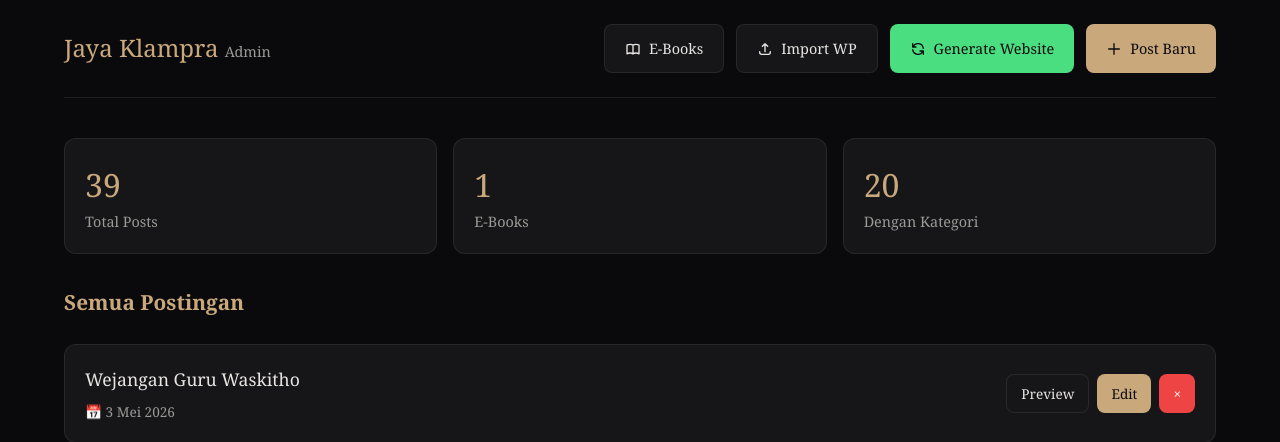
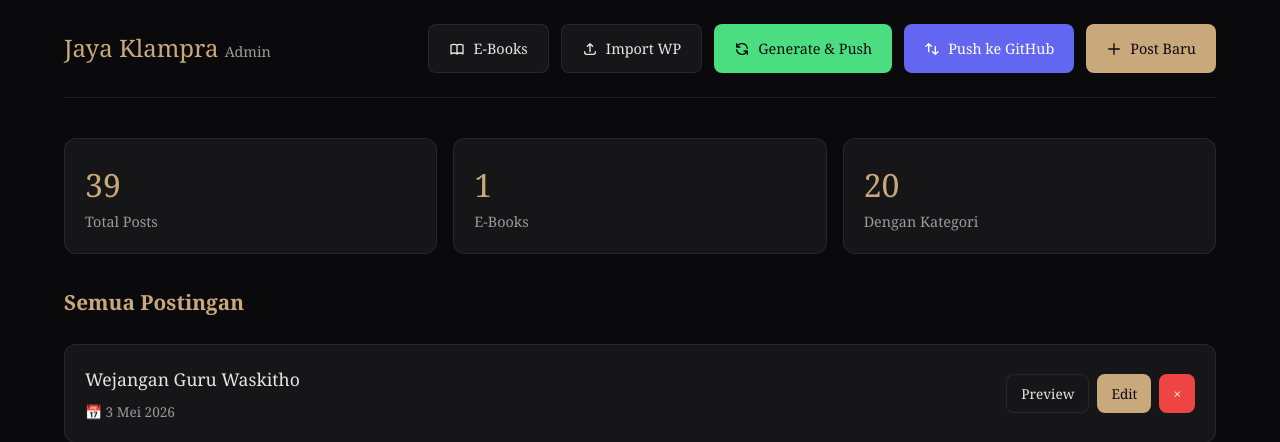
Before and after one commit to Sidiq-dev/jayaklampra, a Flask app: page / in a window 1280 px wide. Shown: the top 442 px of the page. Run offline with Flask 3, Linux system fonts and the light colour scheme.

Commit message:
Feat: Add auto-push to GitHub from admin dashboard
- Added /generate-and-push route that generates and pushes in one click
- Added /push-to-github route for manual push
- "Generate Website" button changed to "Generate & Push"
- Automatically commits with message: "Auto-update from admin CMS"
- Uses subprocess to run git commands (add, commit, push)

Usage:
1. Edit posts/e-books in dashboard
2. Click "Generate & Push"
3. Changes automatically committed and pushed to GitHub

Co-Authored-By: Claude Opus 4.6 <noreply@anthropic.com>

```diff
--- a/admin/app.py
+++ b/admin/app.py
@@ -204,6 +204,46 @@ def generate():
         flash(result, 'success')
     except Exception as e:
         flash(f'Error: {str(e)}', 'error')
+    return redirect(url_for('index'))
+
+@app.route('/generate-and-push')
+def generate_and_push():
+    """Generate and auto-push to GitHub"""
+    try:
+        from generate import generate_site
+        result = generate_site()
+
+        # Git add, commit, push
+        subprocess.run(['git', 'add', '.'],
+                       cwd=BASE_DIR,
+                       capture_output=True,
+                       text=True,
+                       timeout=30)
+
+        commit_msg = f'Auto-update from admin CMS - {datetime.now().strftime("%Y-%m-%d %H:%M")}'
+        subprocess.run(['git', 'commit', '-m', commit_msg,
+                       '-m', 'Co-Authored-By: Claude Opus 4.6 <noreply@anthropic.com>'],
+                       cwd=BASE_DIR,
+                       capture_output=True,
+                       text=True,
+                       timeout=30)
+
+        push_result = subprocess.run(['git', 'push'],
+                                    cwd=BASE_DIR,
+                                    capture_output=True,
+                                    text=True,
+                                    timeout=60)
+
+        if push_result.returncode == 0:
+            flash(f'{result} | Berhasil push ke GitHub!', 'success')
+        else:
+            flash(f'{result} | Push gagal: {push_result.stderr}', 'error')
+
+    except subprocess.TimeoutExpired:
+        flash('Timeout - cek koneksi internet', 'error')
+    except Exception as e:
+        flash(f'Error: {str(e)}', 'error')
+
     return redirect(url_for('index'))
 
 def allowed_file(filename):
@@ -583,6 +623,48 @@ def update_ebook_html_all():
         with open(ebook_page, 'w', encoding='utf-8') as f:
             f.write(content)
 
+# ========== AUTO PUSH TO GITHUB ==========
+import subprocess
+
+@app.route('/push-to-github')
+def push_to_github():
+    """Push changes to GitHub automatically"""
+    try:
+        # Add all changes
+        subprocess.run(['git', 'add', '.'],
+                       cwd=BASE_DIR,
+                       capture_output=True,
+                       text=True,
+                       timeout=30)
+
+        # Commit with auto message
+        commit_msg = f'Auto-update from admin CMS - {datetime.now().strftime("%Y-%m-%d %H:%M")}'
+        subprocess.run(['git', 'commit', '-m', commit_msg,
+                       '-m', 'Co-Authored-By: Claude Opus 4.6 <noreply@anthropic.com>'],
+                       cwd=BASE_DIR,
+                       capture_output=True,
+                       text=True,
+                       timeout=30)
+
+        # Push to remote
+        result = subprocess.run(['git', 'push'],
+                               cwd=BASE_DIR,
+                               capture_output=True,
+                               text=True,
+                               timeout=60)
+
+        if result.returncode == 0:
+            flash('Berhasil push ke GitHub!', 'success')
+        else:
+            flash(f'Push gagal: {result.stderr}', 'error')
+
+    except subprocess.TimeoutExpired:
+        flash('Push timeout - coba lagi', 'error')
+    except Exception as e:
+        flash(f'Error: {str(e)}', 'error')
+
+    return redirect(url_for('index'))
+
 # Template filters
 @app.template_filter('date_display')
 def date_display_filter(date_str):
--- a/admin/templates/index.html
+++ b/admin/templates/index.html
@@ -99,6 +99,17 @@
         .btn-success {
             background: var(--success);
             color: var(--bg-primary);
+        }
+
+        .btn-accent {
+            background: #6366f1;
+            color: white;
+        }
+
+        .btn-accent:hover {
+            background: #4f46e5;
+            transform: translateY(-2px);
+            box-shadow: 0 8px 20px rgba(99, 102, 241, 0.3);
         }
 
         .btn-danger {
@@ -281,11 +292,17 @@
                     </svg>
                     Import WP
                 </a>
-                <a href="/generate" class="btn btn-success" onclick="return confirm('Generate website akan memperbarui file HTML. Lanjutkan?')">
+                <a href="/generate-and-push" class="btn btn-success" onclick="return confirm('Generate website & push ke GitHub?')">
                     <svg xmlns="http://www.w3.org/2000/svg" width="16" height="16" fill="none" viewBox="0 0 24 24" stroke="currentColor">
                         <path stroke-linecap="round" stroke-linejoin="round" stroke-width="2" d="M4 4v5h.582m15.356 2A8.001 8.001 0 004.582 9m0 0H9m11 11v-5h-.581m0 0a8.003 8.003 0 01-15.357-2m15.357 2H15" />
                     </svg>
-                    Generate Website
+                    Generate & Push
+                </a>
+                <a href="/push-to-github" class="btn btn-accent" onclick="return confirm('Push semua perubahan ke GitHub?')">
+                    <svg xmlns="http://www.w3.org/2000/svg" width="16" height="16" fill="none" viewBox="0 0 24 24" stroke="currentColor">
+                        <path stroke-linecap="round" stroke-linejoin="round" stroke-width="2" d="M7 16V4m0 0L3 8m4-4l4 4m6 0v12m0 0l4-4m-4 4l-4-4" />
+                    </svg>
+                    Push ke GitHub
                 </a>
                 <a href="/new" class="btn btn-primary">
                     <svg xmlns="http://www.w3.org/2000/svg" width="16" height="16" fill="none" viewBox="0 0 24 24" stroke="currentColor">
```
